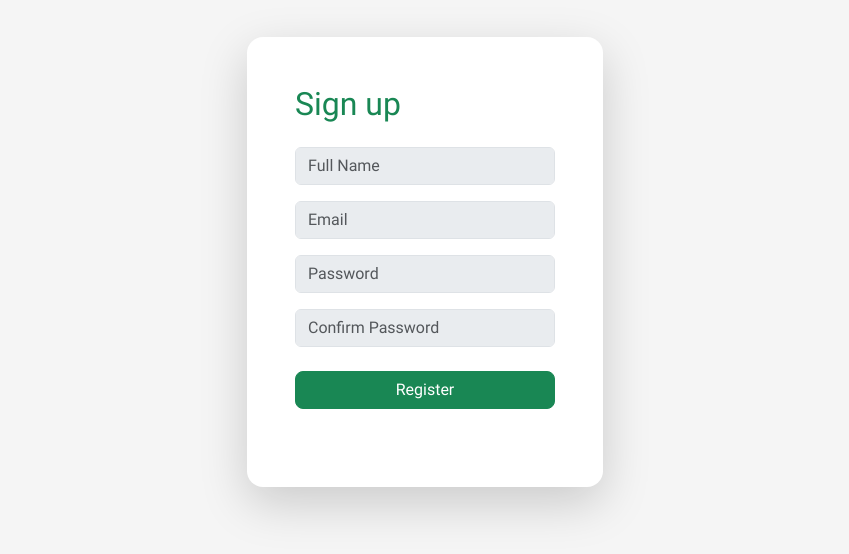
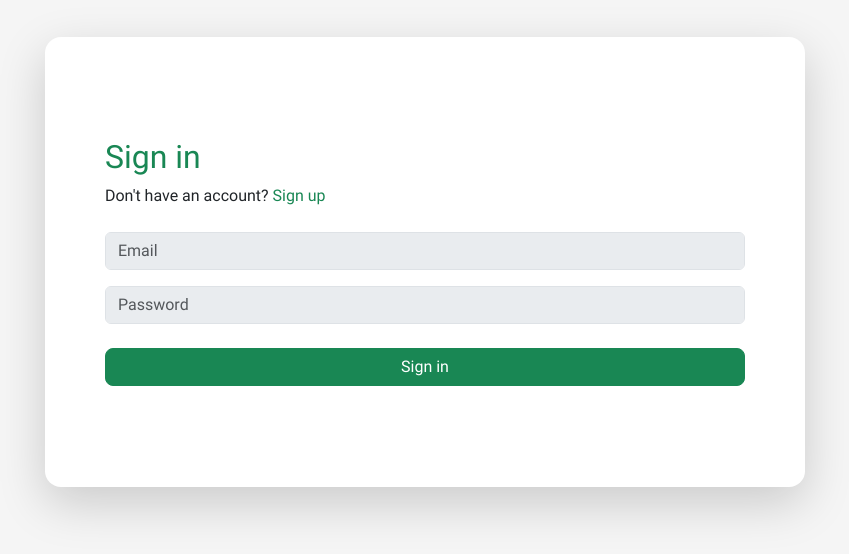
Before and after one commit to RezaulKarimRana/HRMS_App, an Angular app: page /signin in a window 1280 px wide. Before the commit this address led to /. Shown: the part 138-692 px from the top of the page, without its empty margins (215-1064 px from the left). Built offline with nearby package versions, Linux system fonts and the light colour scheme.

Commit message:
login and dashboard implemented

```diff
--- a/src/app/app.component.html
+++ b/src/app/app.component.html
@@ -1 +1 @@
-<app-user></app-user>
+<router-outlet />
--- a/src/app/app.routes.ts
+++ b/src/app/app.routes.ts
@@ -1,3 +1,18 @@
 import { Routes } from '@angular/router';
+import { UserComponent } from './user/user.component';
+import { RegistrationComponent } from './user/registration/registration.component';
+import { LoginComponent } from './user/login/login.component';
+import { DashboardComponent } from './dashboard/dashboard.component';
 
-export const routes: Routes = [];
+export const routes: Routes = [
+  { path: '', redirectTo: '/signin', pathMatch: 'full' },
+  {
+    path: '',
+    component: UserComponent,
+    children: [
+      { path: 'signup', component: RegistrationComponent },
+      { path: 'signin', component: LoginComponent },
+    ],
+  },
+  { path: 'dashboard', component: DashboardComponent },
+];
--- /dev/null
+++ b/src/app/dashboard/dashboard.component.html
@@ -0,0 +1 @@
+<button class="btn btn-dark" (click)="onLogout()">Logout</button>
--- /dev/null
+++ b/src/app/dashboard/dashboard.component.ts
@@ -0,0 +1,18 @@
+import { Component } from '@angular/core';
+import { Router } from '@angular/router';
+
+@Component({
+  selector: 'app-dashboard',
+  standalone: true,
+  imports: [],
+  templateUrl: './dashboard.component.html',
+  styles: ``,
+})
+export class DashboardComponent {
+  constructor(private router: Router) {}
+
+  onLogout() {
+    localStorage.removeItem('token');
+    this.router.navigateByUrl('/signin');
+  }
+}
--- a/src/app/shared/services/auth.service.ts
+++ b/src/app/shared/services/auth.service.ts
@@ -10,4 +10,7 @@ export class AuthService {
   createUser(formData: any) {
     return this.http.post(this.baseURL + '/signup', formData);
   }
+  signin(formData: any) {
+    return this.http.post(this.baseURL + '/signin', formData);
+  }
 }
--- a/src/app/user/login/login.component.html
+++ b/src/app/user/login/login.component.html
@@ -1 +1,49 @@
-<p>login works!</p>
+<div class="mb-4">
+  <h2 class="text-success">Sign in</h2>
+  <div>
+    Don't have an account?
+    <a
+      routerLink="/signup"
+      class="text-decoration-none fw-medium text-success d-inlin-block"
+      >Sign up</a
+    >
+  </div>
+</div>
+<form [formGroup]="form" (ngSubmit)="onSubmit()">
+  <div class="mb-3">
+    <input
+      class="form-control bg-body-secondary"
+      placeholder="Email"
+      formControlName="email"
+    />
+    <div
+      class="error-feedback"
+      *ngIf="
+        hasDisplayableError('email') && form.controls.email.hasError('required')
+      "
+    >
+      Please enter your email address.
+    </div>
+  </div>
+  <div class="mb-3">
+    <input
+      class="form-control bg-body-secondary"
+      placeholder="Password"
+      formControlName="password"
+    />
+    <div
+      class="error-feedback"
+      *ngIf="
+        hasDisplayableError('password') &&
+        form.controls.password.hasError('required')
+      "
+    >
+      Please enter your password.
+    </div>
+  </div>
+  <div class="mt-4">
+    <button type="submit" class="btn btn-success w-100 rounded-3">
+      Sign in
+    </button>
+  </div>
+</form>
--- a/src/app/user/login/login.component.ts
+++ b/src/app/user/login/login.component.ts
@@ -1,12 +1,63 @@
-import { Component } from '@angular/core';
+import { CommonModule } from '@angular/common';
+import { Component, OnInit } from '@angular/core';
+import {
+  FormBuilder,
+  FormGroup,
+  ReactiveFormsModule,
+  Validators,
+} from '@angular/forms';
+import { Router, RouterLink } from '@angular/router';
+import { AuthService } from '../../shared/services/auth.service';
+import { ToastrService } from 'ngx-toastr';
 
 @Component({
   selector: 'app-login',
   standalone: true,
-  imports: [],
+  imports: [CommonModule, ReactiveFormsModule, RouterLink],
   templateUrl: './login.component.html',
-  styles: ``
+  styles: ``,
 })
-export class LoginComponent {
+export class LoginComponent implements OnInit {
+  isSubmitted: boolean = false;
+  form!: FormGroup;
+  constructor(
+    public formBuilder: FormBuilder,
+    private service: AuthService,
+    private router: Router,
+    private toastr: ToastrService
+  ) {}
+  ngOnInit(): void {
+    this.createForm();
+  }
+  createForm() {
+    this.form = this.formBuilder.group({
+      email: ['', Validators.required],
+      password: ['', Validators.required],
+    });
+  }
 
+  hasDisplayableError(controlName: string): Boolean {
+    const control = this.form.get(controlName);
+    return (
+      Boolean(control?.invalid) &&
+      (this.isSubmitted || Boolean(control?.touched) || Boolean(control?.dirty))
+    );
+  }
+
+  onSubmit() {
+    this.isSubmitted = true;
+    if (this.form.valid) {
+      this.service.signin(this.form.value).subscribe({
+        next: (res: any) => {
+          localStorage.setItem('token', res.token);
+          this.router.navigateByUrl('/dashboard');
+        },
+        error: (err: any) => {
+          if (err.status == 400)
+            this.toastr.error('Incorrect email or password.', 'Login failed');
+          else console.log('error during login:\n', err);
+        },
+      });
+    }
+  }
 }
--- a/src/app/user/registration/registration.component.html
+++ b/src/app/user/registration/registration.component.html
@@ -1,4 +1,14 @@
-<div class="mb-4 h2 text-success">Sign up</div>
+<div class="mb-4">
+  <h2 class="text-success">Sign up</h2>
+  <div>
+    Already have an account?
+    <a
+      routerLink="/signin"
+      class="text-decoration-none fw-medium text-success d-inlin-block"
+      >Sign in</a
+    >
+  </div>
+</div>
 <form [formGroup]="form" (ngSubmit)="onSubmit()">
   <div class="mb-3">
     <input
--- a/src/app/user/registration/registration.component.ts
+++ b/src/app/user/registration/registration.component.ts
@@ -11,11 +11,12 @@ import { AuthService } from '../../shared/services/auth.service';
 import { ToastrService } from 'ngx-toastr';
 import { CommonModule } from '@angular/common';
 import { FirstKeyPipe } from '../../shared/pipes/first-key.pipe';
+import { RouterLink } from '@angular/router';
 
 @Component({
   selector: 'app-registration',
   standalone: true,
-  imports: [ReactiveFormsModule, CommonModule, FirstKeyPipe],
+  imports: [ReactiveFormsModule, CommonModule, FirstKeyPipe, RouterLink],
   templateUrl: './registration.component.html',
   styles: ``,
 })
--- a/src/app/user/user.component.html
+++ b/src/app/user/user.component.html
@@ -1,13 +1,15 @@
 <div class="container">
   <div class="row vh-100 align-items-center">
-    <div class="col-lg-4 offset-lg-4 col-md-8 offset-md-2 col-10 offset-1">
+    <div class="col-xxl-6 offset-xxl-3 col-lg-8 offset-lg-2 col-10 offset-1">
       <div
-        class="rounded-4 border-0 shadow-lg bg-white"
+        class="row rounded-4 border-0 shadow-lg bg-white"
         style="min-height: 450px"
       >
-        <div class="d-flex justify-content-start align-items-center">
-          <div class="p-5 w-100">
-            <app-registration></app-registration>
+        <div
+          class="col-md-12 col-12 d-flex justify-content-start align-items-center"
+        >
+          <div class="p-5 w-100" [@routerFadeIn]="getRouteUrl()">
+            <router-outlet />
           </div>
         </div>
       </div>
--- a/src/app/user/user.component.ts
+++ b/src/app/user/user.component.ts
@@ -1,11 +1,39 @@
 import { Component } from '@angular/core';
 import { RegistrationComponent } from './registration/registration.component';
+import { ChildrenOutletContexts, RouterOutlet } from '@angular/router';
+import {
+  animate,
+  query,
+  style,
+  transition,
+  trigger,
+} from '@angular/animations';
 
 @Component({
   selector: 'app-user',
   standalone: true,
-  imports: [RegistrationComponent],
+  imports: [RouterOutlet],
   templateUrl: './user.component.html',
   styles: ``,
+  animations: [
+    trigger('routerFadeIn', [
+      transition('* <=> *', [
+        query(
+          ':enter',
+          [
+            style({ opacity: 0 }),
+            animate('1s ease-in-out', style({ opacity: 1 })),
+          ],
+          { optional: true }
+        ),
+      ]),
+    ]),
+  ],
 })
-export class UserComponent {}
+export class UserComponent {
+  constructor(private context: ChildrenOutletContexts) {}
+
+  getRouteUrl() {
+    return this.context.getContext('primary')?.route?.url;
+  }
+}
```
